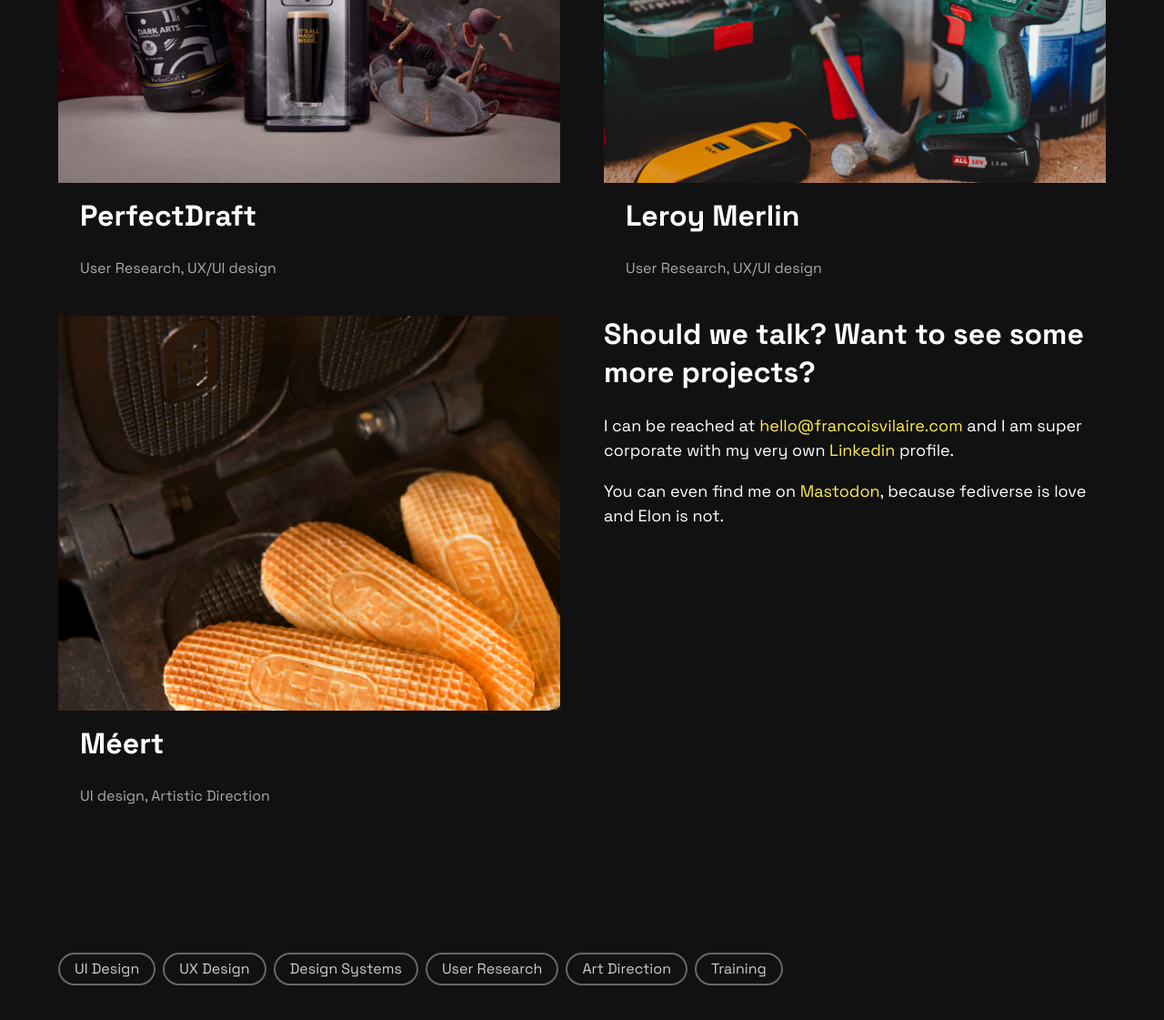
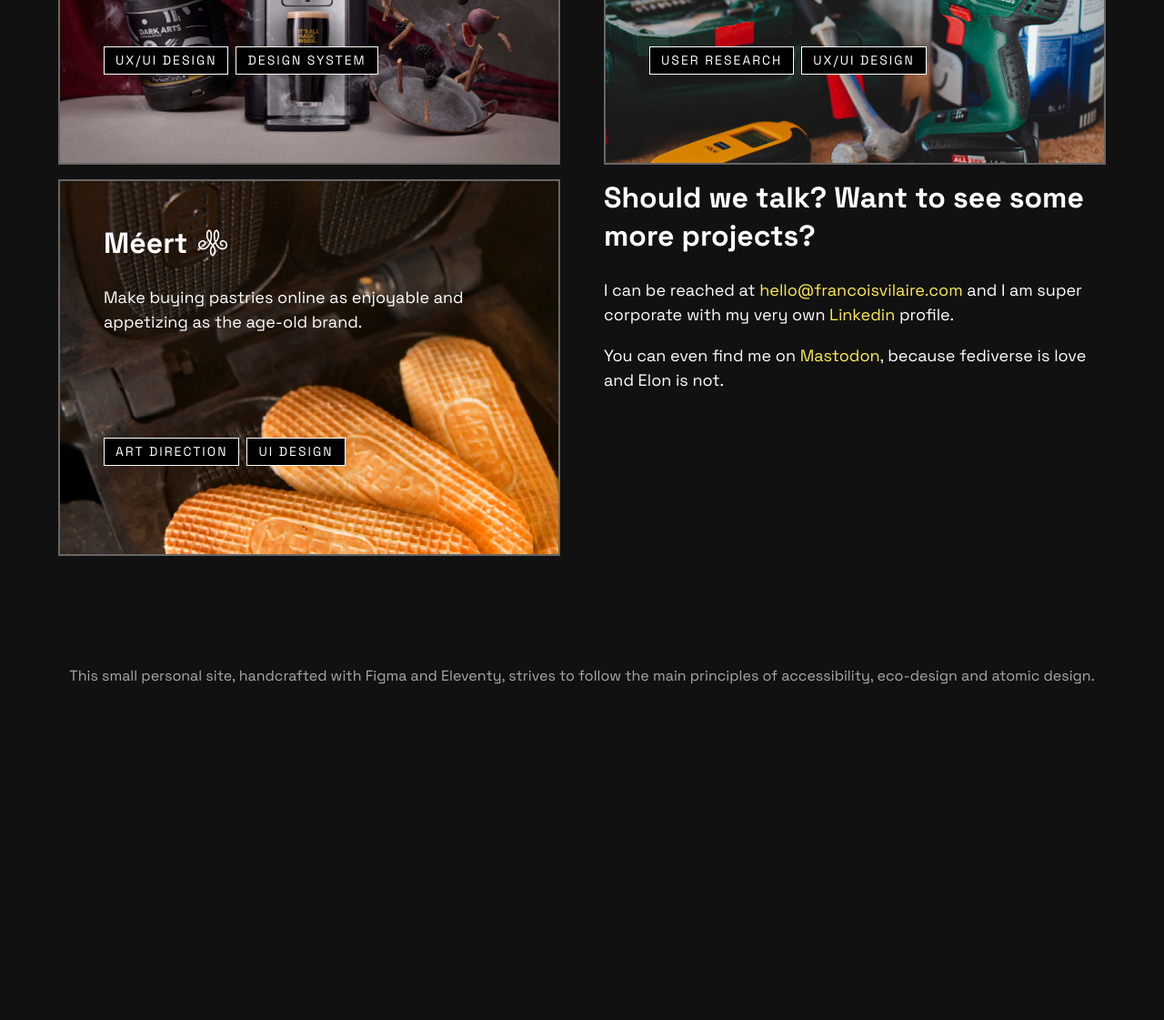
Before and after one commit to cyshini/cyshini.github.io, an Eleventy site: page index.njk in a window 1280 px wide. Shown: the part 925-2046 px from the top of the page at 91% size. After the commit the page ends 1746 px from the top, so only its background shows below. Built offline with nearby package versions, Linux system fonts and the light colour scheme; Eleventy itself is replaced by a stand-in of ours; files that its build step writes are made by us from their sources.

Commit message:
Preparing projects cards

```diff
--- a/_data/projects.json
+++ b/_data/projects.json
@@ -3,42 +3,27 @@
         "thumbnail": "./img/card-perfectdraft.jpg",
         "pictogram": "./img/picto-perfectdraft.svg",
         "title": "PerfectDraft",
-        "jobs": "User Research, UX/UI design",
+        "summary": "Establish product design processes and tools for external and internal interfaces.",
+        "tag01": "UX/UI design",
+        "tag02": "Design System",
         "link": "project-perfectdraft.html"
     },
     {
         "thumbnail": "./img/card-leroymerlin.jpg",
         "pictogram": "./img/picto-leroymerlin.svg",
         "title": "Leroy Merlin",
-        "jobs": "User Research, UX/UI design",
+        "summary": "Make order tracking more readable for employees and customers.",
+        "tag01": "User Research",
+        "tag02": "UX/UI design",
         "link": "project-leroymerlin.html"
     },
     {
         "thumbnail": "./img/card-meert.jpg",
         "pictogram": "./img/picto-meert.svg",
         "title": "Méert",
-        "jobs": "UI design, Artistic Direction",
+        "summary": "Make buying pastries online as enjoyable and appetizing as the age-old brand.",
+        "tag01": "Art Direction",
+        "tag02": "UI design",
         "link": "project-meert.html"
-    },
-    {
-        "thumbnail": "./img/card-laredoute.jpg",
-        "pictogram": "./img/picto-laredoute.svg",
-        "title": "La Redoute",
-        "jobs": "UI design",
-        "link": "project-laredoute.html"
-    },
-    {
-        "thumbnail": "./img/card-maisonsdenflandre.jpg",
-        "pictogram": "./img/picto-maisonsdenflandre.svg",
-        "title": "Maisons d'en Flandre",
-        "jobs": "UI design",
-        "link": "project-maisonsdenflandre.html"
-    },
-    {
-        "thumbnail": "./img/card-vensto.jpg",
-        "pictogram": "./img/picto-vensto.svg",
-        "title": "Vensto",
-        "jobs": "Direction artistique et UI design",
-        "link": "project-vensto.html"
     }
 ]
--- a/_includes/footer.njk
+++ b/_includes/footer.njk
@@ -1 +1 @@
-<p>To know more about my background, our friend <a href="https://www.linkedin.com/in/fran%C3%A7ois-vilaire-9a9bb117/" target="_blank">Linkedin</a> is here, as well as the email address <a href="mailto:hello@francoisvilaire.com">hello@francoisvilaire.com</a>.</p>
+<p>This small personal site, handcrafted with Figma and Eleventy, strives to follow the main principles of accessibility, eco-design and atomic design.</p>
--- a/_includes/layouts/base.njk
+++ b/_includes/layouts/base.njk
@@ -18,7 +18,7 @@
         {{ content | safe }}
     </main>
 
-    <footer class="center {{ '' if '/about' in page.url else 'hidden' }}">
+    <footer class="center">
         {% include "footer.njk" %}
     </footer>
 
--- a/index.njk
+++ b/index.njk
@@ -14,15 +14,18 @@
         {% if (loop.index <= 2) %}
         <div class="column">
             <a href="{{ project.link }}">
-                <div class="card">
-                    <div class="card-images">
-                        <img src="{{ project.pictogram }}" class="project-pictogram" width="200px" alt="{{ project.title }} pictogram">
-                        <img src="{{ project.thumbnail }}" class="project-thumbnail" alt="{{ project.title }} thumbnail">
+                <div class="card" style="background-image: url('{{ project.thumbnail }}');">
+                    <div class="card-content">
+                        <div class="card-title">
+                            <h3 class="title--s">{{ project.title }}</h3>
+                            <img src="{{ project.pictogram }}" class="project-pictogram" width="40px" height="40px" alt="{{ project.title }} pictogram">
+                        </div>
+                        <p>{{ project.summary }}</p>
                     </div>
-                    <div class="card-section">
-                        <h3 class="title--s">{{ project.title }} <span class="card-icon"><svg xmlns="http://www.w3.org/2000/svg" width="22" height="18" viewBox="0 -2 22 18" class="icon-arrow-right"><polygon points="20.3 7 14.2 0.9 12.4 2.7 15.5 5.8 1.7 5.8 1.7 8.3 15.5 8.3 12.4 11.3 14.2 13.1 20.3 7 20.3 7 " fill="#f4f4f4"/></svg></span></h3>
-                        <p>{{ project.jobs }}</p>
-                    </div>
+                    <ul class="taglist">
+                        <li>{{ project.tag01 }}</li>
+                        <li>{{ project.tag02 }}</li>
+                    </ul>
                 </div>
             </a>
         </div>
@@ -36,15 +39,18 @@
         {% if (loop.index == 3) %}
         <div class="column">
             <a href="{{ project.link }}">
-                <div class="card">
-                    <div class="card-images">
-                        <img src="{{ project.pictogram }}" class="project-pictogram" width="200px" alt="{{ project.title }} pictogram">
-                        <img src="{{ project.thumbnail }}" class="project-thumbnail" alt="{{ project.title }} thumbnail">
+                <div class="card" style="background-image: url('{{ project.thumbnail }}');">
+                    <div class="card-content">
+                        <div class="card-title">
+                            <h3 class="title--s">{{ project.title }}</h3>
+                            <img src="{{ project.pictogram }}" class="project-pictogram" width="40px" height="40px" alt="{{ project.title }} pictogram">
+                        </div>
+                        <p>{{ project.summary }}</p>
                     </div>
-                    <div class="card-section">
-                        <h3 class="title--s">{{ project.title }} <span class="card-icon"><svg xmlns="http://www.w3.org/2000/svg" width="22" height="18" viewBox="0 -2 22 18" class="icon-arrow-right"><polygon points="20.3 7 14.2 0.9 12.4 2.7 15.5 5.8 1.7 5.8 1.7 8.3 15.5 8.3 12.4 11.3 14.2 13.1 20.3 7 20.3 7 " fill="#f4f4f4"/></svg></span></h3>
-                        <p>{{ project.jobs }}</p>
-                    </div>
+                    <ul class="taglist">
+                        <li>{{ project.tag01 }}</li>
+                        <li>{{ project.tag02 }}</li>
+                    </ul>
                 </div>
             </a>
         </div>
@@ -59,12 +65,3 @@
         </div>
     </div>
 </section>
-
-<ul class="taglist">
-    <li>UI Design</li>
-    <li>UX Design</li>
-    <li>Design Systems</li>
-    <li>User Research</li>
-    <li>Art Direction</li>
-    <li>Training</li>
-</ul>
--- a/sass/components/card.scss
+++ b/sass/components/card.scss
@@ -1,17 +1,20 @@
-.card,
-.card .project-thumbnail {
+.card {
     transition: all 0.25s ease-out;
-  text-align: center;
     margin: 0;
+    border: 0.2rem solid $color-grey-dark;
+    background-size: cover;
+    background-repeat: no-repeat;
+    aspect-ratio: 4 / 3;
 }
 
-.card-section {
-    flex: 1 0 auto;
-    padding: 1.6rem 2.4rem 2.4rem 2.4rem;
+.card-content {
+    padding: 4.8rem;
+    .card-title {
+        display: flex;
     }
 
-.card-icon {
-    display:none;
+    .card-title h3 {
+        margin-right: 0.8rem;
     }
 
     .card p {
@@ -19,56 +22,16 @@
         font-size: 1.6rem;
         margin: 0;
     }
-
-.card-images {
-    display: flex;
-    align-items: center;
-    justify-content: center;
 }
 
-.card .icon-arrow-right {
-    transition: all 0.15s ease-out;
-    opacity: 0.0;
-    margin-bottom: -10px;
-}
-
-.card .project-pictogram {
-    transition: all 0.25s ease-out;
-    position: absolute;
-    opacity: 1.0;
-    z-index: 1;
+.taglist {
+    padding: 4.8rem;
 }
 
 a:hover {
     text-decoration: none;
-    .card {
-        background: $color-grey-darkest;
-        margin-top: -1rem;
-        margin-bottom: 2rem;
-        .project-pictogram {
-            opacity: 1.0;
-        }
-        .project-thumbnail {
-            opacity: 0.6;
-        }
-        .icon-arrow-right {
-            opacity: 1.0;
-            margin-bottom: 0;
-        }
 }
 
+@media (min-width: 40rem) {
+
 }
-
-
-@media (min-width: 40rem) {
-    .card,
-    .card .project-thumbnail {
-        text-align: left;
-    }
-    .card-icon {
-        display:inline-block;
-    }
-    .card .project-pictogram {
-        opacity: 0.0;
-    }
-}
--- a/sass/components/taglist.scss
+++ b/sass/components/taglist.scss
@@ -7,12 +7,14 @@
     li {
         list-style: none;
         flex-direction: column;
-        font-size: 1.6rem;
+        border: 1px solid $color-white;
+        padding: 0.4rem 1.2rem;
+        margin: 0;
+        font-size: 1.4rem;
+        letter-spacing: 0.2rem;
+        text-transform: uppercase;
         white-space: nowrap;
-        border: 2px solid $color-grey-dark;
-        border-radius: 2.0rem;
-        background-color: $color-grey-darkest;
-        padding: 0.4rem 1.6rem;
-        margin: 0;
+        background-color: $color-black;
+        color: $color-white;
     }
 }
--- a/sass/organisms/footer.scss
+++ b/sass/organisms/footer.scss
@@ -1,11 +1,10 @@
 footer {
     position: relative;
     width: 100%;
-    padding: 4.0rem 3.2rem 2.4rem 3.2rem;
+    padding: 0 3.2rem 4.8rem 3.2rem;
     background-color: $color-grey-darkest;
     p {
         font-size: 1.6rem;
+        color: $color-grey-light;
     }
 }
-
-.hidden {display: none;}
--- a/sass/organisms/header.scss
+++ b/sass/organisms/header.scss
@@ -16,7 +16,7 @@
             margin: 0;
             display: flex;
             gap: 1.6rem;
-            border-bottom: 2px solid $color-grey-dark;
+            border-bottom: 0.2rem solid $color-grey-dark;
 
             li {
                 margin:0;
```
Also changed, not shown: docs/about.html, docs/css/components/card.css, docs/css/components/taglist.css, docs/css/organisms/header.css, docs/css/styles.css, docs/index.html, docs/projects.html, 1 other file. Lines whose indentation alone changed are shown as unchanged.
